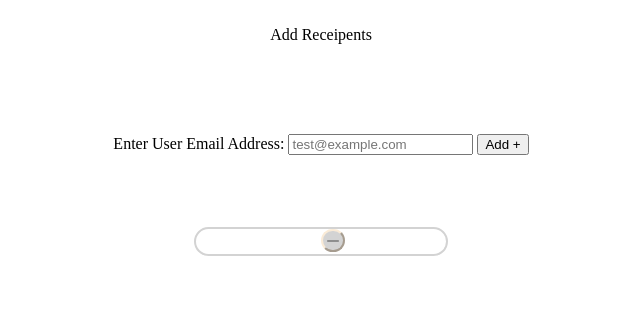
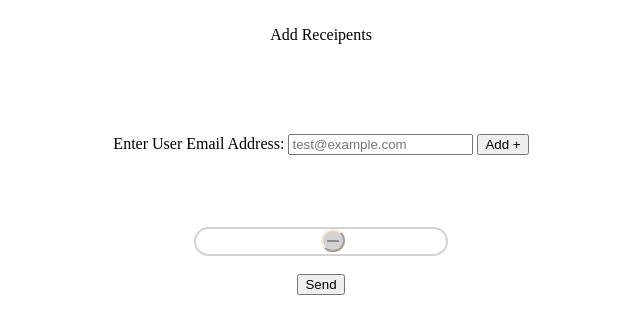
Before and after one commit to RValanki/Keep-Me-Posted, a SvelteKit app in the folder frontend/: page /email in a window 1280 px wide. Shown: the top 334 px of the page, without its empty margins (319-959 px from the left). Built offline with nearby package versions, Linux system fonts and the light colour scheme; no server answers.

Commit message:
Added send button and class to post-request on click

```diff
--- a/frontend/src/routes/email/+page.svelte
+++ b/frontend/src/routes/email/+page.svelte
@@ -1,14 +1,13 @@
 <script>
-    let postRequestString = "http://localhost:8000/emailer/"  // yours may be different, see what link pops up when you run django server, then add /emailer on the end
+    let endpoint = "http://127.0.0.1:8000/emailer/"  // yours may be different, see what link pops up when you run django server, then add /emailer on the end
     let contacts = []
     let contents = ""
 
-    let buttonPressed = () => {
+    let handleSend = () => {
         let data = new FormData()
         data.append('contents', contents)
         data.append('contacts', contacts)
-
-        fetch(postRequestString, {method: 'POST', data: data}).then(response => {
+        fetch(endpoint, {method: 'POST', body: data}).then(response => {
             console.log(response)
         })
     }
@@ -21,6 +20,7 @@
         let displayField = document.getElementById("display");
         displayField.innerHTML = emailInputField.value;
     }
+
 </script>
 
 <!-- This link is currently used for using google material icons-->
@@ -37,9 +37,10 @@
 <br>
 
 <div class="heading">Add Receipents<br><br><br><br><br><br>
+
 <!-- Below is HTML code for the input field and add button-->
-<label for = "email">Enter User Email Address:</label>
-<input id="inputEmail" placeholder = "test@example.com">
+<label for ="email">Enter User Email Address:</label>
+<input id="inputEmail" placeholder = "test@example.com" bind:value={contacts}>
 <!-- on click the add button calls the add_email function-->
 <button on:click={add_email}>Add +</button><br><br><br><br><br>
 
@@ -56,4 +57,8 @@
     </span>
 
 </div>
+
+<br>
+<button type="button" on:click={handleSend()}> Send </button>
+
 </div>
```
